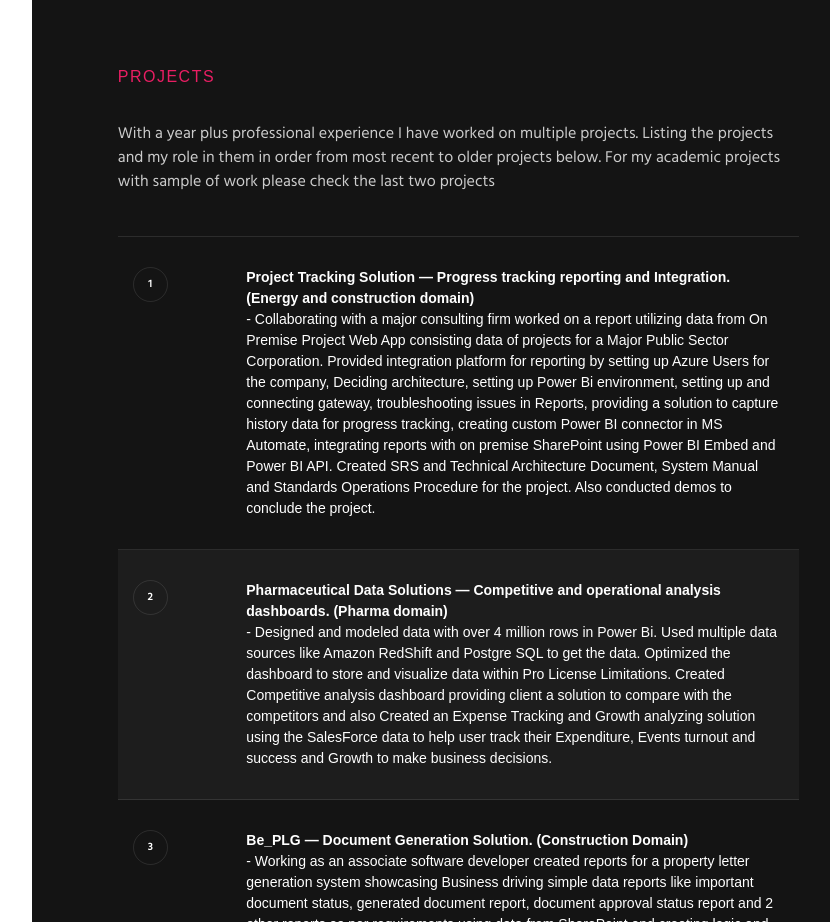
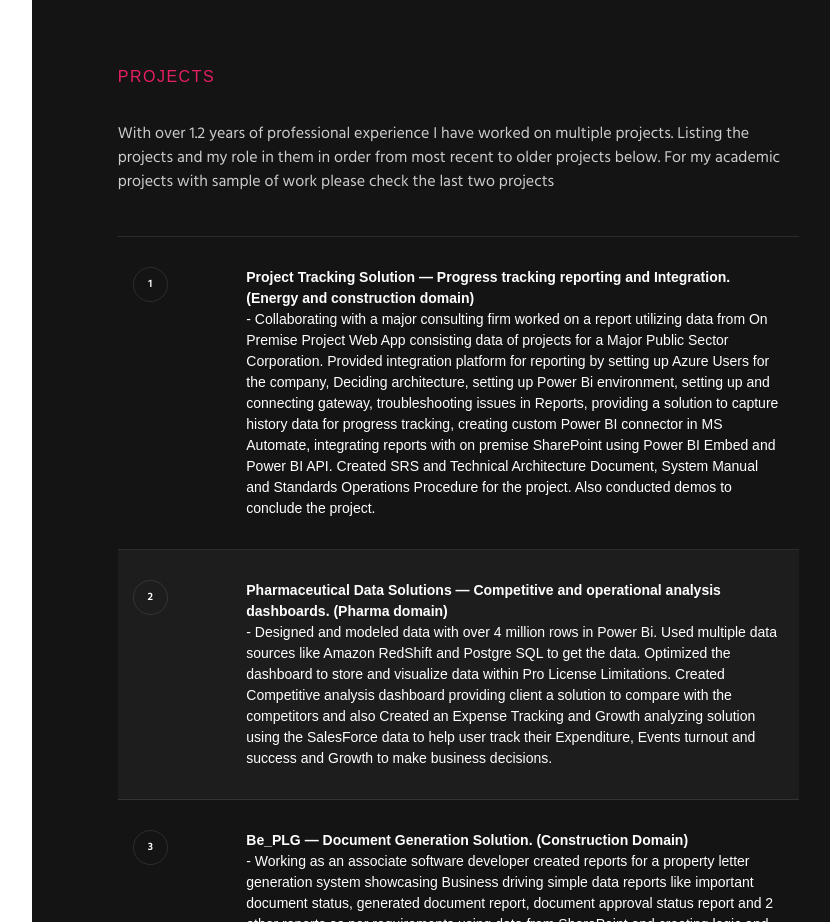
Before and after one commit to aditpandey/aditpandey.github.io, a plain HTML site: page index.html in a window 1280 px wide. Shown: the part 2820-3742 px from the top of the page, without its empty margins (395-1225 px from the left). Drawn offline with Linux system fonts and the light colour scheme.

Commit message:
Add files via upload

```diff
--- a/index.html
+++ b/index.html
@@ -358,7 +358,7 @@
 					<!--Project Sec-->
 					<section id="edu_sec"  class="col-lg-10 col-md-11 col-sm-11 center-div education-wrap  sec-pad">
 						<h6>Projects</h6>
-						<p class="wow fadeInUp" data-wow-duration=".4s">With a year plus professional experience I have worked on multiple projects. Listing the projects and my role in them in order from most recent to older projects below. For my academic projects with sample of work please check the last two projects</p>
+						<p class="wow fadeInUp" data-wow-duration=".4s">With over 1.2 years of professional experience I have worked on multiple projects. Listing the projects and my role in them in order from most recent to older projects below. For my academic projects with sample of work please check the last two projects</p>
 						<div class="qualfication-wrap">
 								<div class="qualfication first-row wow fadeInUp" data-wow-duration=".4s">
 								<div class="col-sm-2">
```
